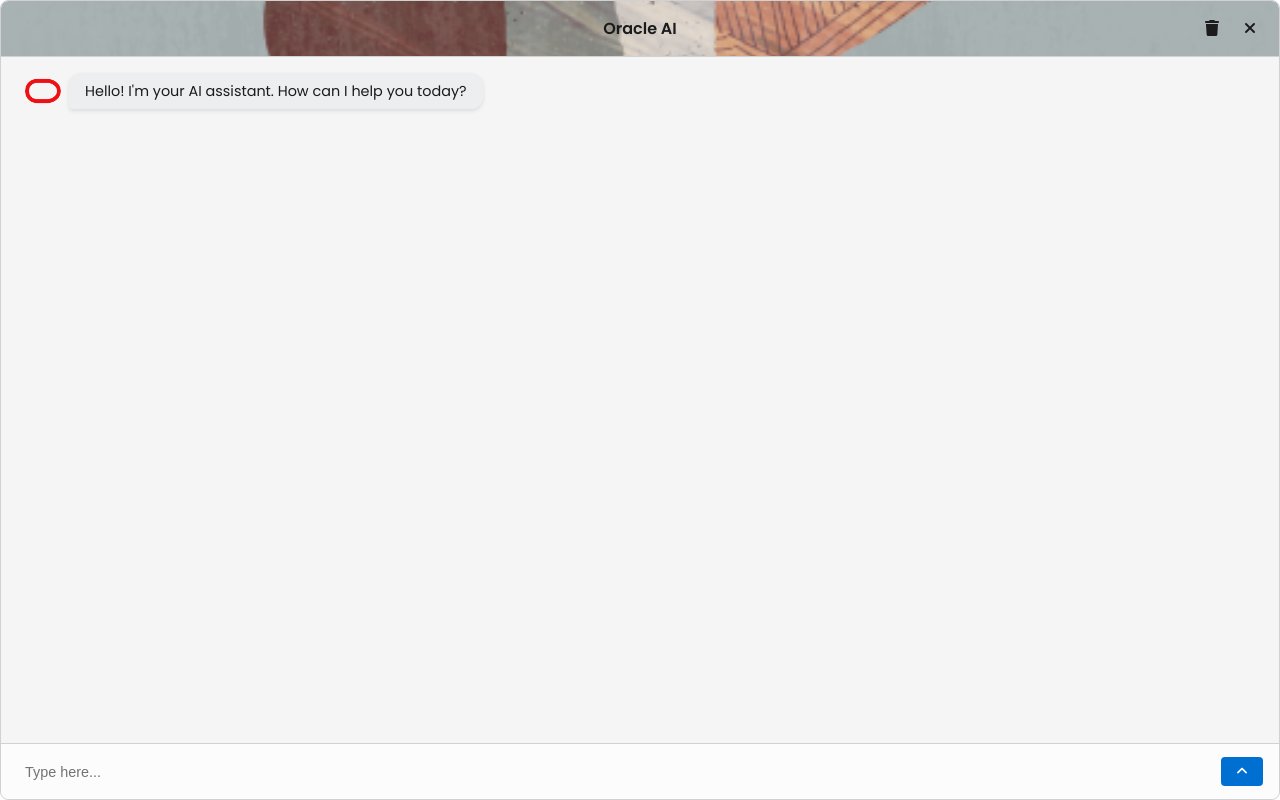
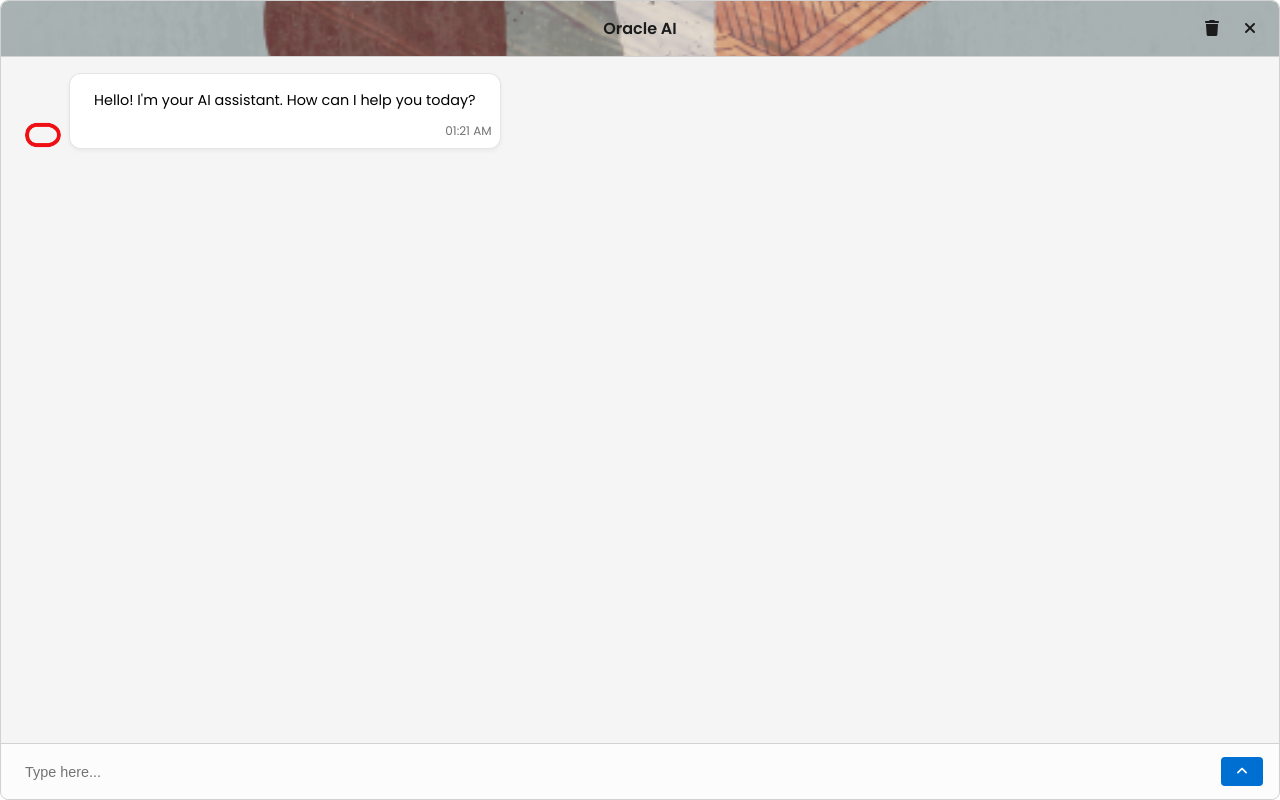
Before and after one commit to fishabhh/chrome-extension, a browser extension: page index.html in a window 1280 px wide. Drawn offline with Linux system fonts and the light colour scheme.

Commit message:
Added timestamp to the messages

```diff
--- a/script.js
+++ b/script.js
@@ -4,6 +4,7 @@ let messages = [
     id: 1,
     sender: "assistant",
     text: "Hello! I'm your AI assistant. How can I help you today?",
+    timestamp: new Date().toLocaleTimeString([], { hour: '2-digit', minute: '2-digit' }),
   },
 ];
 
@@ -32,7 +33,7 @@ let messages = [
   let lastMessageEl = null;
 
   messages.forEach((msg) => {
-      // Create a container for each message + avatar
+    // Create a container for each message row (for layout: avatar and card)
     const messageRow = document.createElement("div");
     messageRow.classList.add("message-row");
     if (msg.sender === "assistant") {
@@ -68,22 +69,33 @@ let messages = [
       bubble.textContent = msg.text;
     }
 
+    // Wrap the bubble in a card-style container
+    const messageCard = document.createElement("div");
+    messageCard.classList.add("message-card");
+    messageCard.appendChild(bubble);
+
+    // If a timestamp exists, create and append it below the bubble
+    if (msg.timestamp) {
+      const timestampEl = document.createElement("div");
+      timestampEl.classList.add("timestamp");
+      timestampEl.textContent = msg.timestamp;
+      messageCard.appendChild(timestampEl);
+    }
+
+    // Append the card and avatar in the order based on sender
     if (msg.sender === "user") {
-        bubble.classList.add("user-bubble");
-        // user row: bubble first, avatar after
-        messageRow.appendChild(bubble);
+      // User row: card first, avatar after
+      messageRow.appendChild(messageCard);
       messageRow.appendChild(avatarImg);
     } else {
-        bubble.classList.add("bot-bubble");
-        // bot row: avatar first, bubble after
+      // Bot row: avatar first, card after
       messageRow.appendChild(avatarImg);
-        messageRow.appendChild(bubble);
+      messageRow.appendChild(messageCard);
     }
 
     chatMessagesEl.appendChild(messageRow);
     lastMessageEl = messageRow;
   });
-
 
   requestAnimationFrame(() => {
     if (lastMessageEl) {
@@ -137,11 +149,12 @@ async function handleSend() {
   const userText = chatInputEl.value.trim();
   if (!userText) return;
 
-  // Add the user's message to the chat messages array
+  // Add the user's message with a timestamp to the chat messages array
   messages.push({
     id: Date.now(),
     sender: "user",
     text: userText,
+    timestamp: new Date().toLocaleTimeString([], { hour: '2-digit', minute: '2-digit' }),
   });
   saveMessages();
   renderMessages();
@@ -149,13 +162,13 @@ async function handleSend() {
   // Clear the input field
   chatInputEl.value = "";
 
-  // Add a temporary "Hold on, I'm on it…" message from the bot
+  // Add a temporary typing indicator message from the bot
   const typingMessage = {
-    id: Date.now(), // unique id
+    id: Date.now(),
     sender: "assistant",
     text: "",
     temporary: true, // flag to indicate it's temporary
-    typing: true
+    typing: true,
   };
   messages.push(typingMessage);
   renderMessages();
@@ -163,14 +176,15 @@ async function handleSend() {
   // Send the query to the endpoint and await the response
   const response = await sendQuery(userText);
 
-  messages = messages.filter(msg => !msg.temporary);
+  // Remove the temporary typing indicator
+  messages = messages.filter((msg) => !msg.temporary);
 
-  // Create a bot message from the response.
-  // We assume the response JSON has a property 'response' for the bot's reply.
+  // Create a bot message from the response with a timestamp
   const botReply = {
     id: Date.now(),
     sender: "assistant",
     text: response.response || (response.error ? `Error: ${response.error}` : "No response received."),
+    timestamp: new Date().toLocaleTimeString([], { hour: '2-digit', minute: '2-digit' }),
   };
 
   messages.push(botReply);
@@ -178,21 +192,20 @@ async function handleSend() {
   renderMessages();
 }
 
-// Wire up the send button
+// Wire up the send button and input events
 sendBtnEl.addEventListener("click", handleSend);
-
-// Also trigger handleSend when the user presses the Enter key in the input
 chatInputEl.addEventListener("keydown", (e) => {
   if (e.key === "Enter") handleSend();
 });
 
 function handleClearChat() {
-    // Empty the array
+  // Empty the array and reset conversation_id
   messages = [
     {
       id: 1,
       sender: "assistant",
       text: "Hello! I'm your AI assistant. How can I help you today?",
+      timestamp: new Date().toLocaleTimeString([], { hour: '2-digit', minute: '2-digit' }),
     },
   ];
   conversation_id = "";
@@ -202,19 +215,17 @@ chatInputEl.addEventListener("keydown", (e) => {
   renderMessages();
 }
 
-
 /**
  * Close the chat
  */
 function handleClose() {
   // Instead of directly hiding the chat app,
   // send a message to the parent window to trigger the "close" behavior.
-    window.parent.postMessage({ action: 'closeChatbot' }, '*');
+  window.parent.postMessage({ action: "closeChatbot" }, "*");
 }
 
 clearBtnEl.addEventListener("click", handleClearChat);
 closeBtnEl.addEventListener("click", handleClose);
-
 
 sendBtnEl.addEventListener("click", handleSend);
 chatInputEl.addEventListener("keydown", (e) => {
--- a/styles.css
+++ b/styles.css
@@ -86,7 +86,6 @@ body {
   padding: 0 var(--spacing-md);
 }
 
-
 /* Title */
 .chat-header h1 {
   font-size: 1rem;
@@ -160,28 +159,54 @@ body {
 }
 
 /******************************************
-  MESSAGE BUBBLES
+  CARD STYLE MESSAGES & ADAPTIVE BUBBLES
 ******************************************/
+
+/* Wrapper container for card-style message */
+.message-card {
+  display: inline-block;
+  /* Allow the card to size itself based on content */
+  max-width: 80%;
+  padding: var(--spacing-sm);
+  border: 1px solid rgba(0, 0, 0, 0.1);
+  border-radius: var(--bubble-radius);
+  box-shadow: 0 2px 4px rgba(0, 0, 0, 0.05);
+  background-color: #fff;
+  margin-bottom: 4px;
+}
+
+/* The actual message bubble within the card */
 .message-bubble {
-  max-width: 60%;
+  display: inline-block;
+  max-width: 100%;
   padding: var(--spacing-sm) var(--spacing-md);
   border-radius: var(--bubble-radius);
   font-size: 0.9rem;
   line-height: 1.4;
-  word-wrap: break-word;
-  box-shadow: 0 2px 4px rgba(0, 0, 0, 0.1);
+  word-break: break-word;
 }
 
+/* Bot bubble styling */
 .bot-bubble {
   background: var(--bot-bubble-bg);
   color: var(--text-color);
+  /* Adjust border radius if needed */
   border-bottom-left-radius: 4px;
 }
 
+/* User bubble styling */
 .user-bubble {
   background: var(--user-bubble-bg);
   color: #ffffff; /* White text on teal/blue bubble */
   border-bottom-right-radius: 4px;
+}
+
+/* Timestamp styling to show below each message */
+.timestamp {
+  font-size: 0.75rem;
+  color: var(--placeholder-color);
+  margin-top: 4px;
+  text-align: right;
 }
 
 /******************************************
```
Lines whose indentation alone changed are shown as unchanged.
